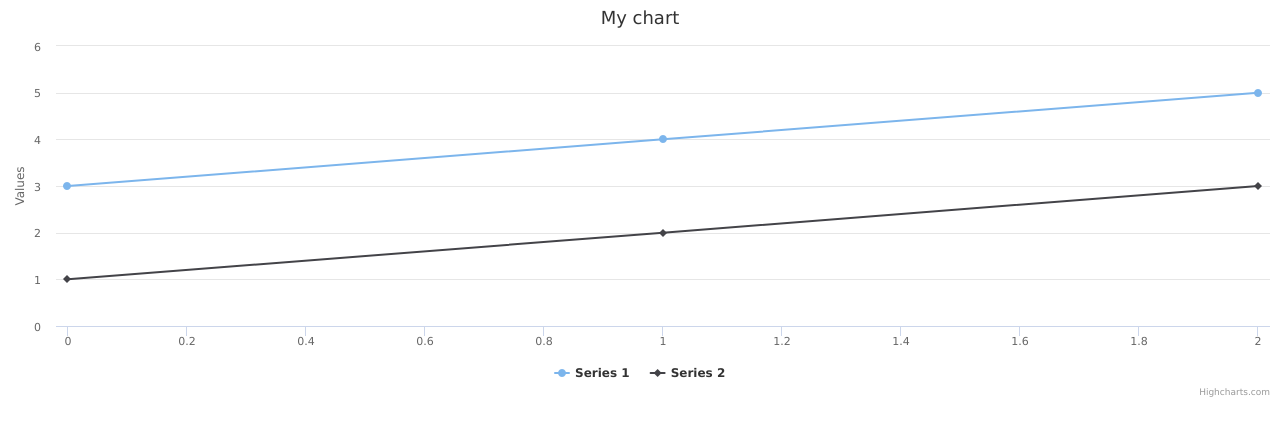
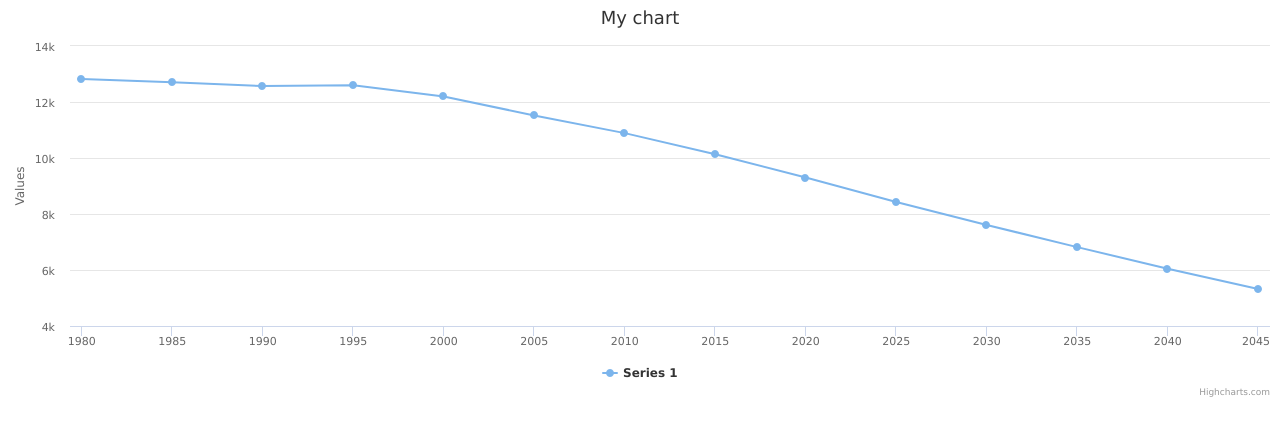
Before and after one commit to akibo567/y-company-test, a React (Create React App) app: page / in a window 1280 px wide. Shown: the top 436 px of the page. Built offline with nearby package versions, Linux system fonts and the light colour scheme.

Commit message:
1県の人口動態jsonをグラフで表示するようにした

```diff
--- a/src/App.tsx
+++ b/src/App.tsx
@@ -2,16 +2,45 @@ import React from "react";
 import Graph from "./components/Graph"
 import "./App.css";
 
+import {PointOptionsObject, SeriesOptionsType} from 'highcharts';
+
+import Dummy_Prefecture from "./dummy_prefecture.json";
+import Dummy_Volume from "./dummy_volume.json";
 
 const App = () => {
   return (
     <div className="App">
 
       <Graph
-        graph_data={[3, 4, 5]}
+        //graph_data={Dummy_Volume.result.data}
+        graph_series={Convert_Volume_Data(Dummy_Volume)}
       />
     </div>
   );
 }
 
+//1県の実行動態データのコンバートを行う関数
+const Convert_Single_Volume_Data = (data:any) =>{
+  const graph_data: number[][] = new Array<number[]>();
+  const targetData = data.find((v:any) => v.label === "総人口");
+  targetData.data.map((item:any,index:number)=>{
+    graph_data.push([item.year,item.value]);
+  });
+
+  return graph_data;
+}
+
+//複数県の実行動態データをグラフデータの形に変更する関数
+const Convert_Volume_Data = (data:any) =>{
+  const graph_series: SeriesOptionsType[] = new Array<SeriesOptionsType>();
+  const single_series: SeriesOptionsType = {
+    type: 'line',
+    data: Convert_Single_Volume_Data(data.result.data)
+  };
+
+  graph_series.push(single_series);
+
+  return graph_series;
+}
+
 export default App;
--- a/src/components/Graph.tsx
+++ b/src/components/Graph.tsx
@@ -1,10 +1,11 @@
 import React, { useRef } from "react";
-import Highcharts, {PointOptionsObject} from 'highcharts';
+import Highcharts, {PointOptionsObject, SeriesOptionsType} from 'highcharts';
 import HighchartsReact from 'highcharts-react-official';
 
 
 type Props = {
-  graph_data: (number | [string | number, number | null] | PointOptionsObject | null)[] | undefined
+  //graph_data: (number | [string | number, number | null] | PointOptionsObject | null)[] | undefined,
+  graph_series: SeriesOptionsType[]
 }
 
 const Graph = (props : Props) => {
@@ -13,13 +14,7 @@ const Graph = (props : Props) => {
     title: {
       text: 'My chart'
     },
-    series: [{
-      type: 'line',
-      data: props.graph_data
-    },{
-      type: 'line',
-      data: [1, 2, 3]
-    }]
+    series: props.graph_series
   };
 
   const chartComponentRef = useRef<HighchartsReact.RefObject>(null);
```
Also changed, not shown: src/dummy_prefecture.json (renamed from public/dummy_prefecture.json), src/dummy_volume.json (renamed from public/dummy_volume.json).
